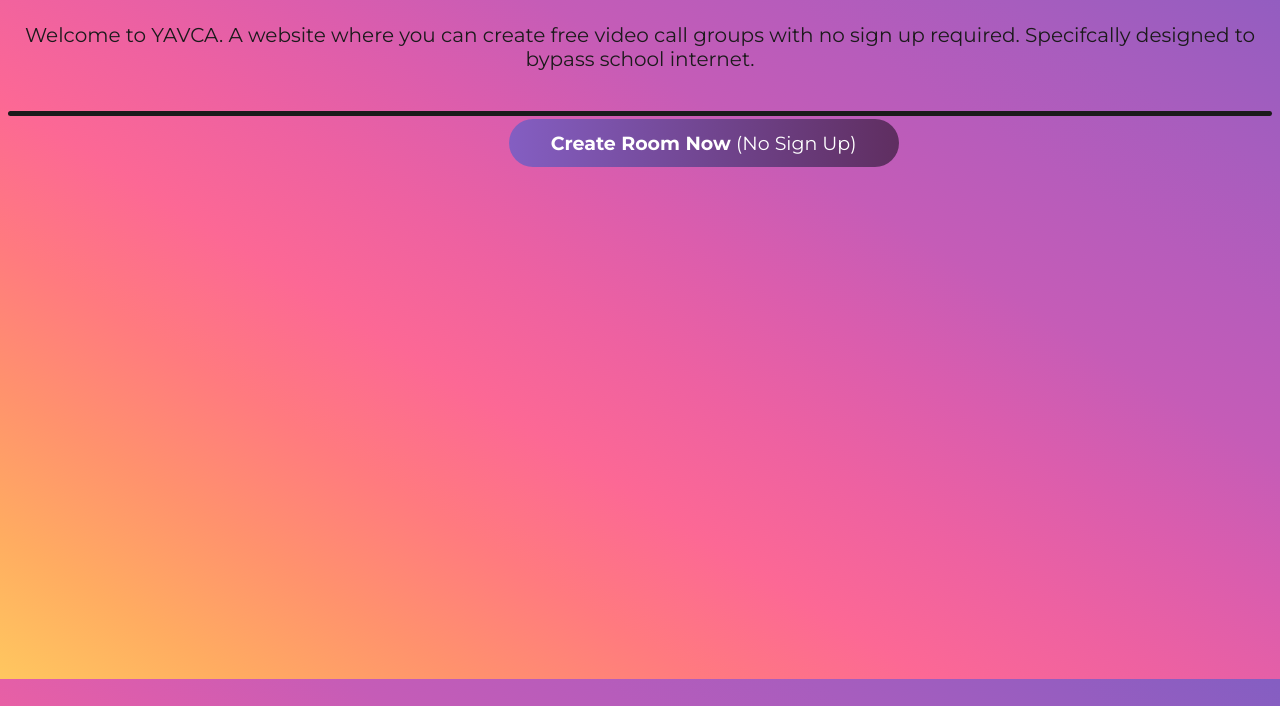
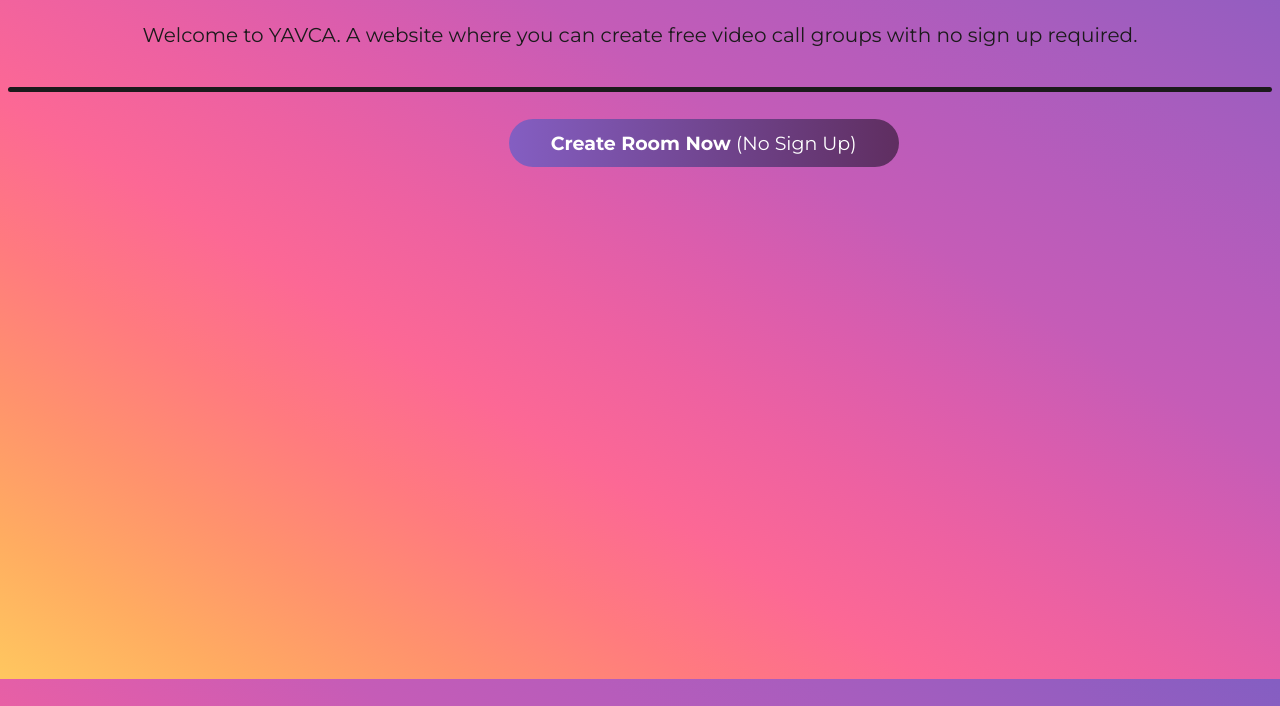
Before and after one commit to NikolaP08/test, a plain HTML site: page index.html in a window 1280 px wide. Shown: the part 121-827 px from the top of the page. Drawn offline with nearby package versions, Linux system fonts and the light colour scheme.

Commit message:
Update index.html

```diff
--- a/index.html
+++ b/index.html
@@ -129,7 +129,7 @@
 
     <div class="expansion">
         <h4>Yet Another Video Call App - Beta V1</h4>
-        <p> Welcome to YAVCA. A website where you can create free video call groups with no sign up required. Specifcally designed to bypass school internet.</p>
+        <p> Welcome to YAVCA. A website where you can create free video call groups with no sign up required.</p>
     </div>
 
     <div class="seperator"></div>
```
